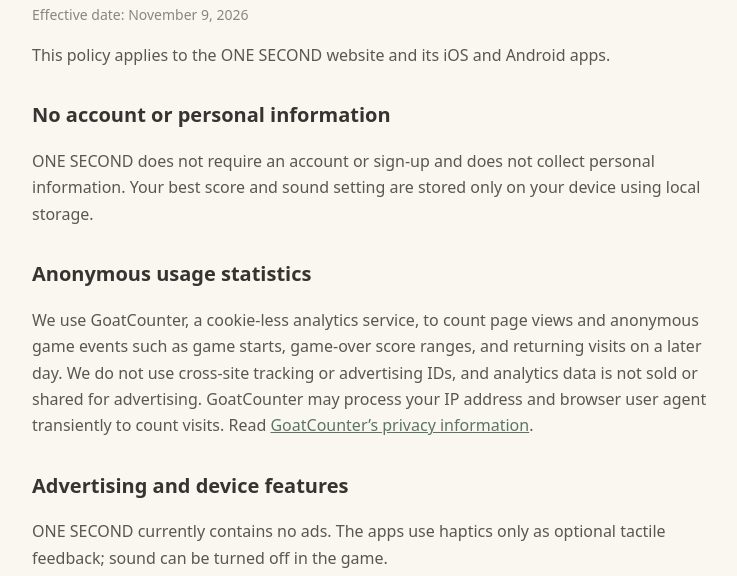
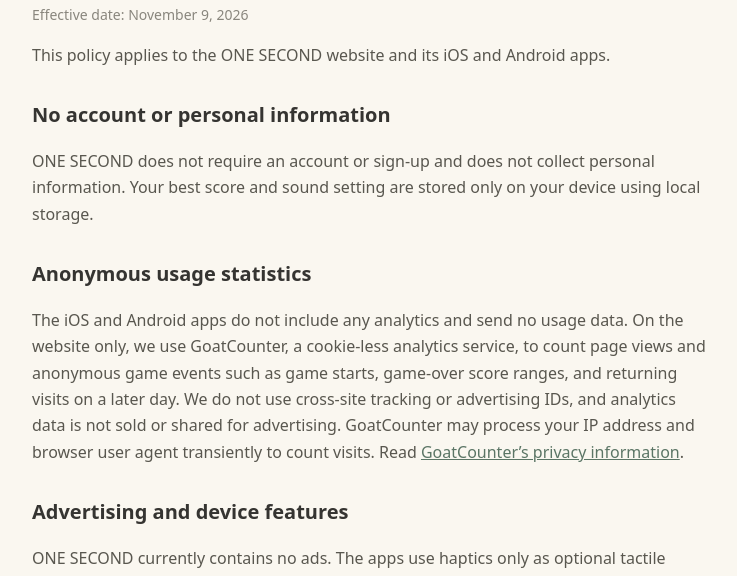
Before and after one commit to frankzhang-ai/one-second, a plain HTML site: page privacy.html in a window 1280 px wide. Shown: the part 217-793 px from the top of the page, without its empty margins (270-1007 px from the left). Drawn offline with Linux system fonts and the light colour scheme.

Commit message:
Update privacy.html: clarify apps collect no analytics (website-only GoatCounter)

```diff
--- a/privacy.html
+++ b/privacy.html
@@ -4,7 +4,7 @@
 </style></head><body><main><a class="back" href="./index.html">← ONE SECOND</a><h1>ONE SECOND – Privacy Policy</h1><p class="date">Effective date: November 9, 2026</p>
 <p>This policy applies to the ONE SECOND website and its iOS and Android apps.</p>
 <h2>No account or personal information</h2><p>ONE SECOND does not require an account or sign-up and does not collect personal information. Your best score and sound setting are stored only on your device using local storage.</p>
-<h2>Anonymous usage statistics</h2><p>We use GoatCounter, a cookie-less analytics service, to count page views and anonymous game events such as game starts, game-over score ranges, and returning visits on a later day. We do not use cross-site tracking or advertising IDs, and analytics data is not sold or shared for advertising. GoatCounter may process your IP address and browser user agent transiently to count visits. Read <a href="https://www.goatcounter.com/help/privacy">GoatCounter’s privacy information</a>.</p>
+<h2>Anonymous usage statistics</h2><p>The iOS and Android apps do not include any analytics and send no usage data. On the website only, we use GoatCounter, a cookie-less analytics service, to count page views and anonymous game events such as game starts, game-over score ranges, and returning visits on a later day. We do not use cross-site tracking or advertising IDs, and analytics data is not sold or shared for advertising. GoatCounter may process your IP address and browser user agent transiently to count visits. Read <a href="https://www.goatcounter.com/help/privacy">GoatCounter’s privacy information</a>.</p>
 <h2>Advertising and device features</h2><p>ONE SECOND currently contains no ads. The apps use haptics only as optional tactile feedback; sound can be turned off in the game.</p>
 <h2>Children</h2><p>ONE SECOND does not knowingly collect personal information from children or any other users.</p>
 <h2>Changes</h2><p>This policy may be updated as the game changes. The effective date above will be revised when changes are made.</p>
```
